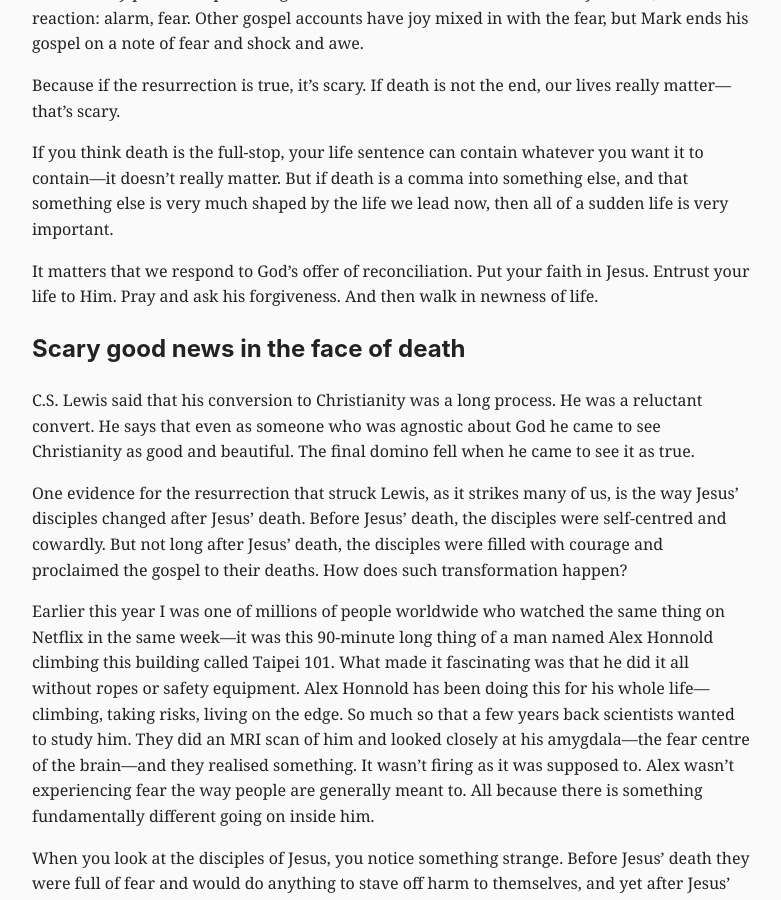
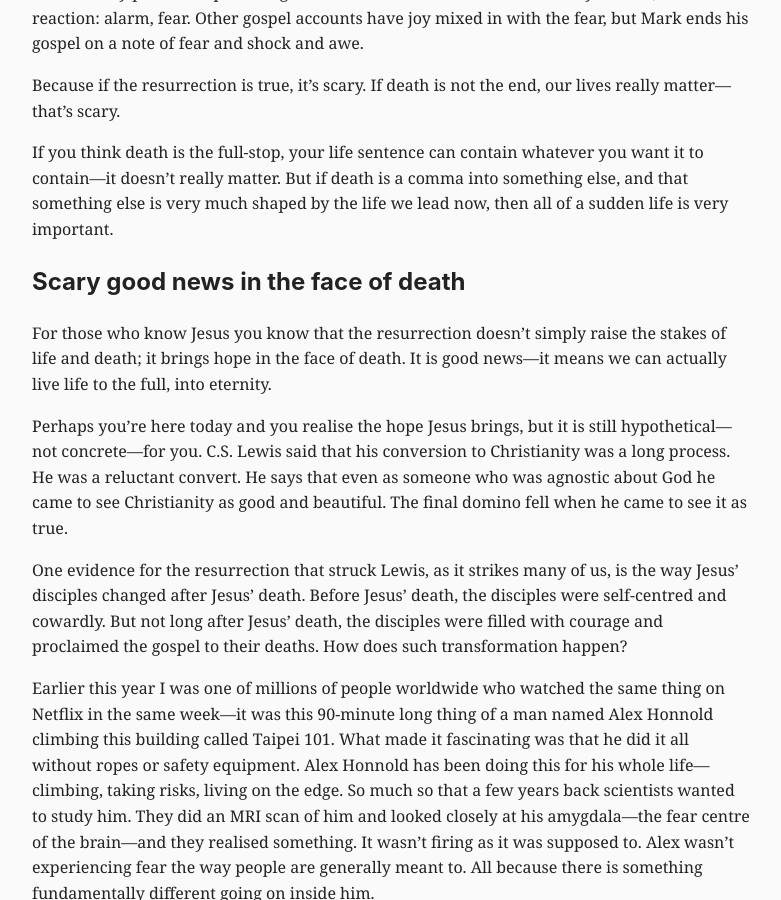
Before and after one commit to pipwitheridge/blog, a Jekyll site: the page built from _posts/2026-04-05-easter-sermon.md, in a window 1280 px wide and 900 px high, scrolled down 3990 px. Shown: the whole window, without its empty margins (248-1029 px from the left). Built offline with Jekyll 4.4.1, drawn with Linux system fonts in a browser that asks for light colours.

Commit message:
updated sermon

```diff
--- a/_posts/2026-04-05-easter-sermon.md
+++ b/_posts/2026-04-05-easter-sermon.md
@@ -101,11 +101,11 @@ Because if the resurrection is true, it's scary. If death is not the end, our li
 
 If you think death is the full-stop, your life sentence can contain whatever you want it to contain—it doesn't really matter. But if death is a comma into something else, and that something else is very much shaped by the life we lead now, then all of a sudden life is very important.
 
-It matters that we respond to God's offer of reconciliation. Put your faith in Jesus. Entrust your life to Him. Pray and ask his forgiveness. And then walk in newness of life.
-
 ## Scary good news in the face of death
 
-C.S. Lewis said that his conversion to Christianity was a long process. He was a reluctant convert. He says that even as someone who was agnostic about God he came to see Christianity as good and beautiful. The final domino fell when he came to see it as true.
+For those who know Jesus you know that the resurrection doesn't simply raise the stakes of life and death; it brings hope in the face of death. It is good news—it means we can actually live life to the full, into eternity.
+
+Perhaps you're here today and you realise the hope Jesus brings, but it is still hypothetical—not concrete—for you. C.S. Lewis said that his conversion to Christianity was a long process. He was a reluctant convert. He says that even as someone who was agnostic about God he came to see Christianity as good and beautiful. The final domino fell when he came to see it as true.
 
 One evidence for the resurrection that struck Lewis, as it strikes many of us, is the way Jesus' disciples changed after Jesus' death. Before Jesus' death, the disciples were self-centred and cowardly. But not long after Jesus' death, the disciples were filled with courage and proclaimed the gospel to their deaths. How does such transformation happen?
 
```
